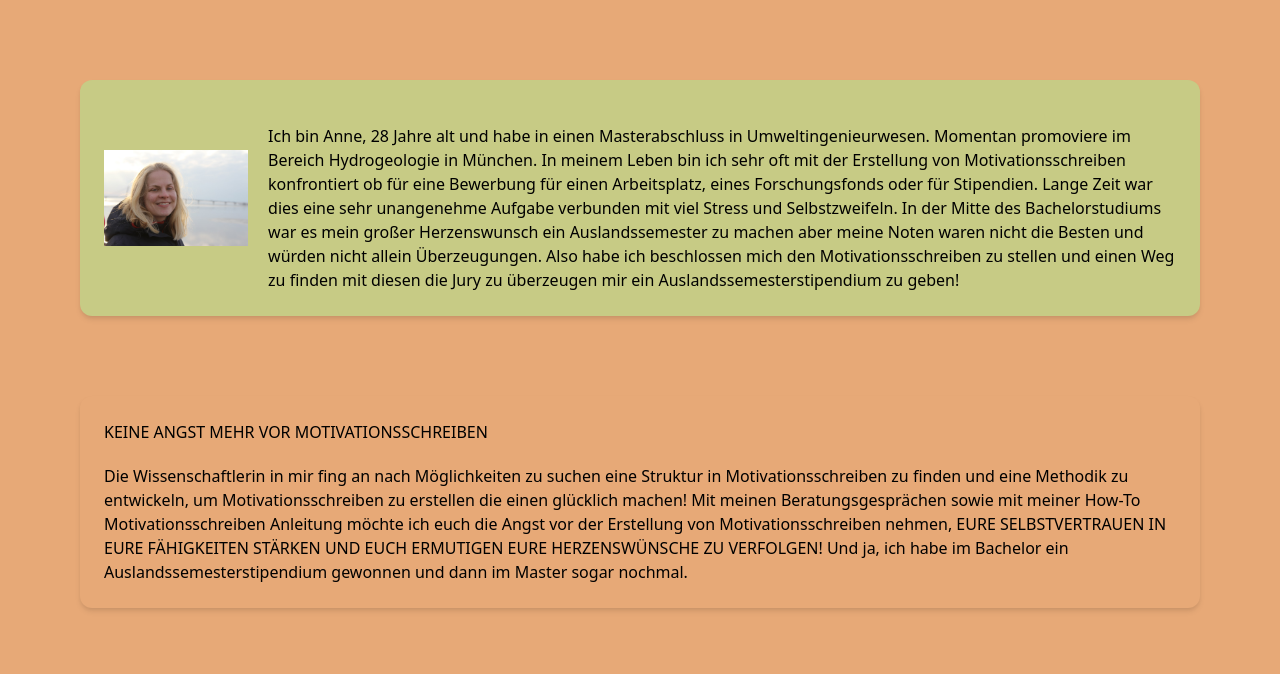
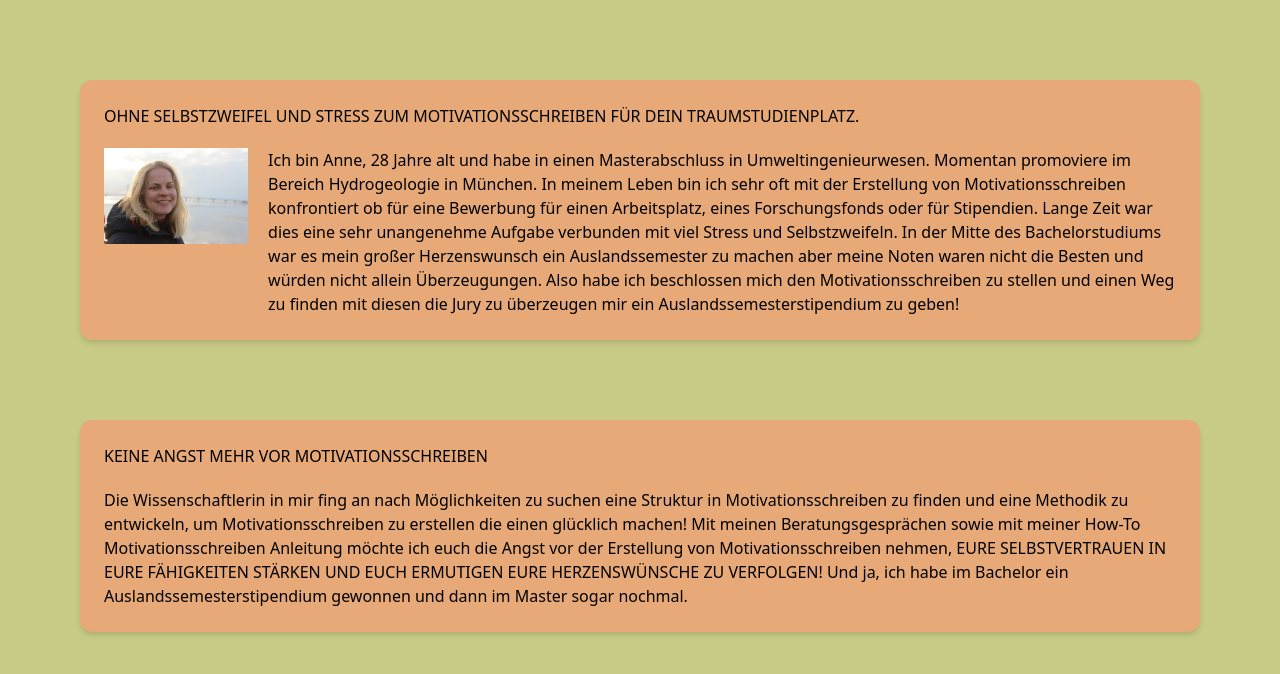
Before and after one commit to n0rthk1n9/motivation-letter-mentoring, a React (Create React App) app: page / in a window 1280 px wide. Shown: the top 674 px of the page. Built offline with nearby package versions, Linux system fonts and the light colour scheme.

Commit message:
change colors, correctly use sceen size modifiers

```diff
--- a/src/components/Introduction/Introduction.tsx
+++ b/src/components/Introduction/Introduction.tsx
@@ -3,23 +3,31 @@ import anne from '../../assets/images/anne.png'
 
 export function Introduction(): JSX.Element {
   return (
-    <div className="sm:p-6 p-2 max-w mx-2 my-2 sm:mx-20 sm:my-20 bg-white rounded-xl shadow-md flex flex-col sm:flex-row items-center bg-dark-khaki space-x-5 space-y-5">
+    <div className="max-w p-2 md:p-6 mx-2 md:mx-20 my-2 md:my-20 rounded-xl shadow-md items-center bg-fawn">
+      <div className="mb-2 md:mb-5">
+        <h1>
+          OHNE SELBSTZWEIFEL UND STRESS ZUM MOTIVATIONSSCHREIBEN FÜR DEIN
+          TRAUMSTUDIENPLATZ.
+        </h1>
+      </div>
+      <div className="flex flex-col md:flex-row space-x-0 md:space-x-5 space-y-2 md:space-y-0">
         <div className="flex-shrink-0">
           <img className="h-24" src={anne} alt="creatorImage" />
         </div>
-      <div className="flex-auto">
+        <p className="flex-auto">
           Ich bin Anne, 28 Jahre alt und habe in einen Masterabschluss in
           Umweltingenieurwesen. Momentan promoviere im Bereich Hydrogeologie in
           München. In meinem Leben bin ich sehr oft mit der Erstellung von
           Motivationsschreiben konfrontiert ob für eine Bewerbung für einen
-        Arbeitsplatz, eines Forschungsfonds oder für Stipendien. Lange Zeit war
-        dies eine sehr unangenehme Aufgabe verbunden mit viel Stress und
+          Arbeitsplatz, eines Forschungsfonds oder für Stipendien. Lange Zeit
+          war dies eine sehr unangenehme Aufgabe verbunden mit viel Stress und
           Selbstzweifeln. In der Mitte des Bachelorstudiums war es mein großer
           Herzenswunsch ein Auslandssemester zu machen aber meine Noten waren
           nicht die Besten und würden nicht allein Überzeugungen. Also habe ich
           beschlossen mich den Motivationsschreiben zu stellen und einen Weg zu
           finden mit diesen die Jury zu überzeugen mir ein
           Auslandssemesterstipendium zu geben!
+        </p>
       </div>
     </div>
   )
--- a/src/index.css
+++ b/src/index.css
@@ -3,5 +3,5 @@
 @tailwind utilities;
 
 body {
-  background-color: #e7a977;
+  background-color: #c7cb85;
 }
```
Lines whose indentation alone changed are shown as unchanged.
